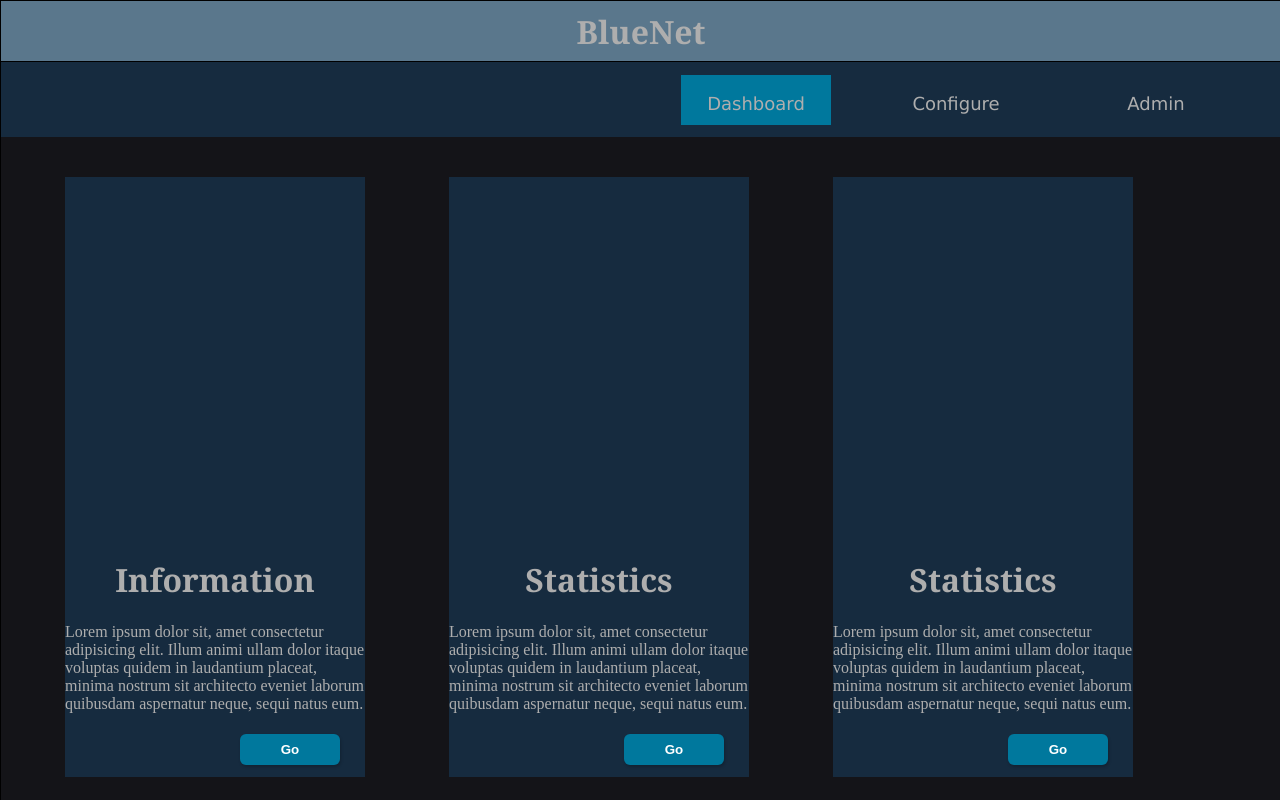
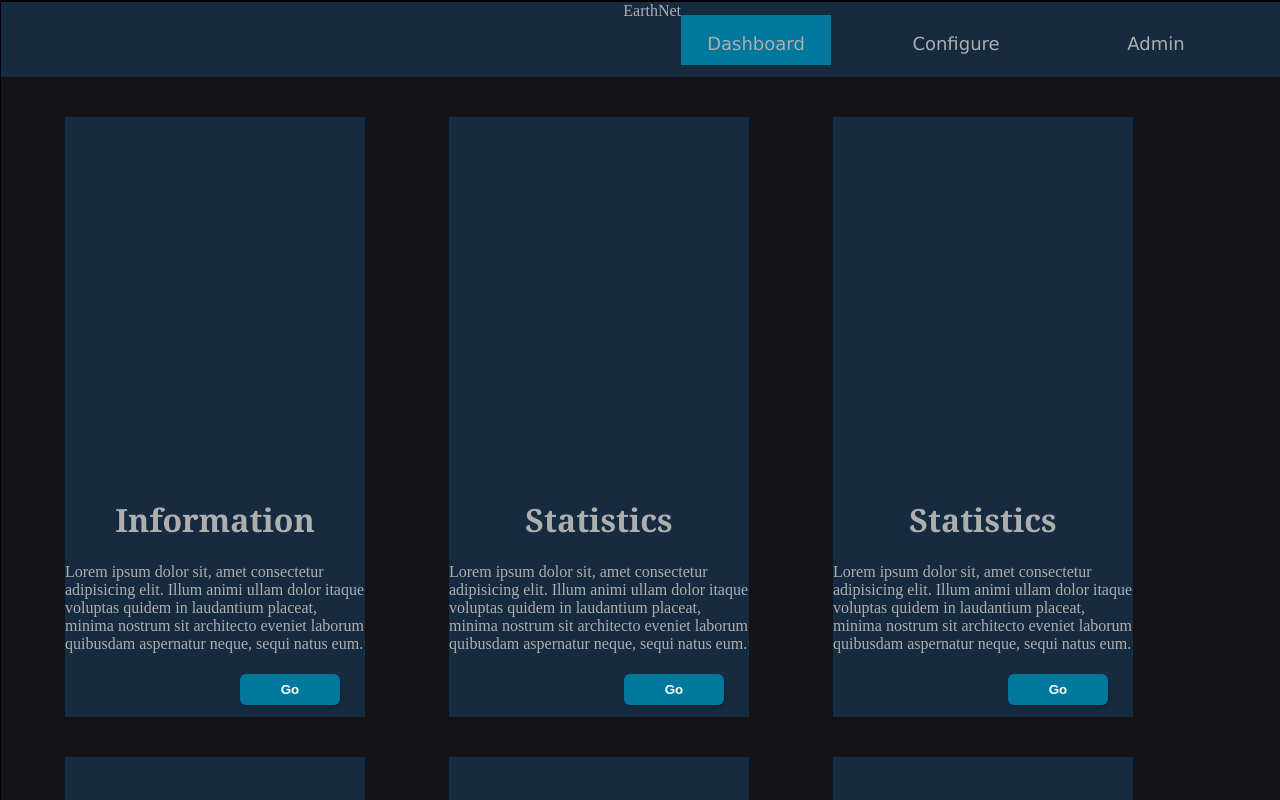
Before and after one commit to edunbar2/EarthNet, a Svelte app: page / in a window 1280 px wide. Shown: the top 800 px of the page. Built offline with nearby package versions, Linux system fonts and the light colour scheme.

Commit message:
Removed Original Header and added Logo to navbar

```diff
--- a/src/App.svelte
+++ b/src/App.svelte
@@ -20,7 +20,6 @@
 
 <main>
 
-  <Header />
   <Navbar {tabs} {current_tab} on:tabClicked={changeTab}/>
 
   {#if current_tab === "Dashboard"}
--- a/src/Components/Navbar.svelte
+++ b/src/Components/Navbar.svelte
@@ -15,6 +15,7 @@ const  handleTabClick = (tab) => {
 
 
 <div class=bar>
+    <div class="logo">EarthNet</div>
     <div class=tabs>
         {#each tabs as tab}
         <div class="nav-button {current_tab === tab ? 'highlighted' : ''}" id="dash" on:click={() => handleTabClick(tab)}>
```
